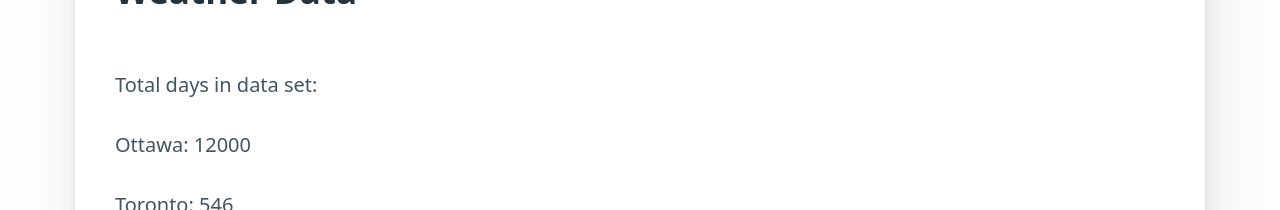
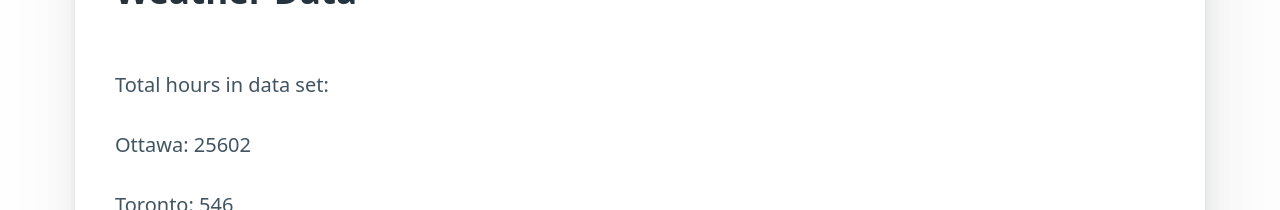
Before and after one commit to NickLewanowicz/gas-to-heatpump-calculator, a React (Create React App) app: page / in a window 1280 px wide. Both pictures are taken after a click on the heading "What data is being used?". Shown: the part 286-496 px from the top of the page. Built offline with nearby package versions, Linux system fonts and the light colour scheme.

Commit message:
2 files modified

```diff
--- a/src/App.tsx
+++ b/src/App.tsx
@@ -16,7 +16,7 @@
   cap: number[];
 }
 export default function App() {
-  const ottawaWeather = hourlyOttawa.slice(0, 12000);
+  const ottawaWeather = hourlyOttawa.filter(({ temp }) => temp < 22);
   const cityDataMap = {
     ottawa: ottawaWeather,
     toronto: torontoWeather,
@@ -52,11 +52,9 @@
   });
 
   const kwhEquivalent = gasUsage * cmGasToKwh * furnaceEfficiency;
-  const heatingDegrees = weather
-    .filter(({ temp }) => temp < indoor)
-    .reduce((acc, hour, i) => {
-      return acc + (indoor - hour.temp);
-    }, 0);
+  const heatingDegrees = weather.reduce((acc, hour, i) => {
+    return acc + (indoor - hour.temp);
+  }, 0);
 
   useEffect(() => {
     const heatpumps = JSON.parse(decodeURI(searchParams.get('heatpumps')));
@@ -94,7 +92,6 @@
     rows = getRows(thresholds, weather);
   }, [heatpumps]);
 
-  console.log(rows[0]);
   return (
     <div className="container">
       {renderNav()}
@@ -276,7 +273,6 @@
               </tr>
               {heatpumps.map((heatpump) => {
                 const rows = getRows(thresholds, weather, heatpump);
-                console.log(rows);
                 return (
                   <tr>
                     {heatpump.name} + electric backup
@@ -508,8 +504,6 @@
         fossilFuelKwh,
       } = hoursBelow.reduce(
         (acc, hour, j) => {
-          // j == 1 && console.log(hoursBelow);
-
           const { cop: hourCop, cap: hourCap } = getEfficiencyAtTemp(hour.temp);
           const {
             resistiveHeat: hourResitiveKwh,
@@ -532,7 +526,6 @@
           fossilFuelKwh: 0,
         }
       );
-      // console.log(resistiveKwhConsumed);
 
       const hoursBelowNum = hoursBelow.length;
       const percent = Number(hoursBelowNum / weather.length);
@@ -562,7 +555,7 @@
         threshold: val,
         max,
         min,
-        days: hoursBelow,
+        hours: hoursBelow,
         num: hoursBelow.length,
         percentHours: percent,
         heatingDegrees: heatingDelta,
@@ -632,7 +625,7 @@
     return (
       <div>
         <h2>Weather Data</h2>
-        <p>Total days in data set: </p>
+        <p>Total hours in data set: </p>
         <p>Ottawa: {ottawaWeather.length}</p>
         <p>Toronto: {torontoWeather.length}</p>
         <p>
@@ -691,7 +684,7 @@
             reflect is ability to have greater then 100% efficency.
           </li>
         </ol>
-        <ul>
+        {/* <ul>
           <h3>Caveats</h3>
           This calculator is just something I threw together in my spare time.
           If its something of interest to people then I wouldnt mind throwing
@@ -700,7 +693,7 @@
           daily I take the "worst case senario" and assume the heatpump
           opperates at the minimum COP and capacity for the days minimum
           temperature and ignore any variance that might exist.
-        </ul>
+        </ul> */}
       </div>
     );
   }
--- a/src/data/weather/ottawa/hourly/index.ts
+++ b/src/data/weather/ottawa/hourly/index.ts
@@ -2,6 +2,7 @@
 import data_2020 from './2020';
 import data_2021 from './2021';
 import data_2022 from './2022';
+
 import { HourlyWeather } from '../../';
 
 const data: HourlyWeather[] = [
@@ -10,11 +11,9 @@
   ...data_2021,
   ...data_2022,
 ].map((hour) => {
-  console.log(data_2019.length, data_2020.length, data_2021.length);
-
   return {
     datetime: new Date(hour.time),
-    temp: Number(hour.time),
+    temp: hour['temperature_2m (°C)'],
   };
 });
 export default data;
```
